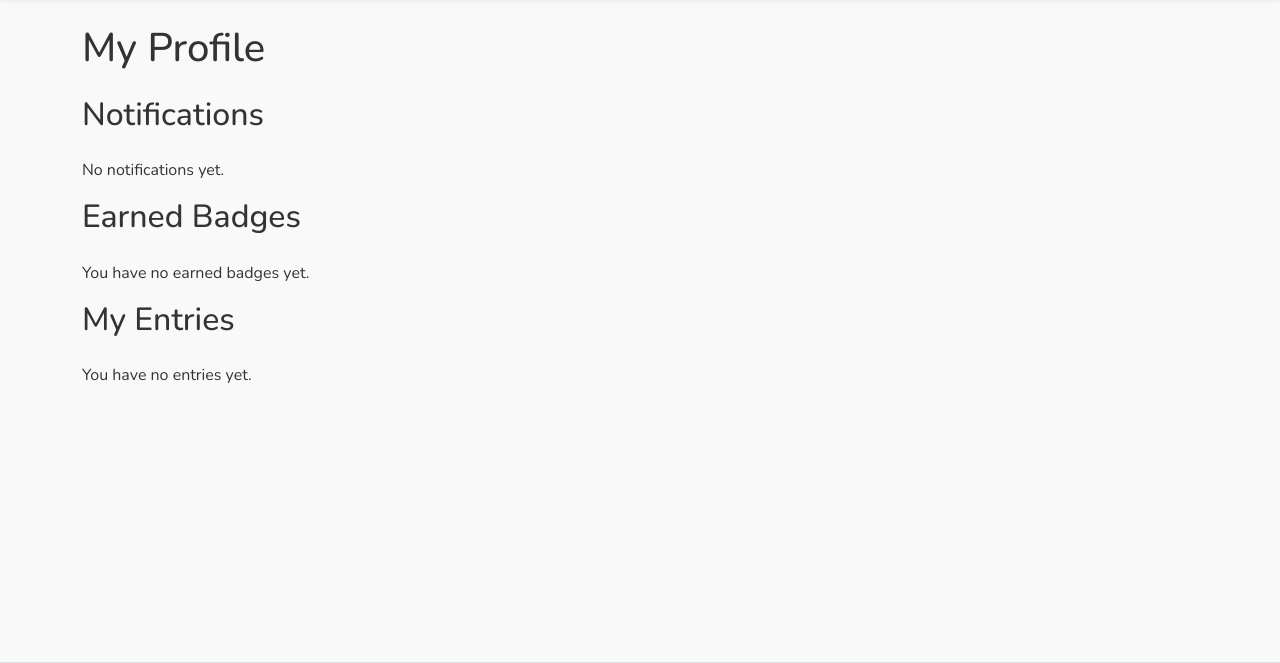
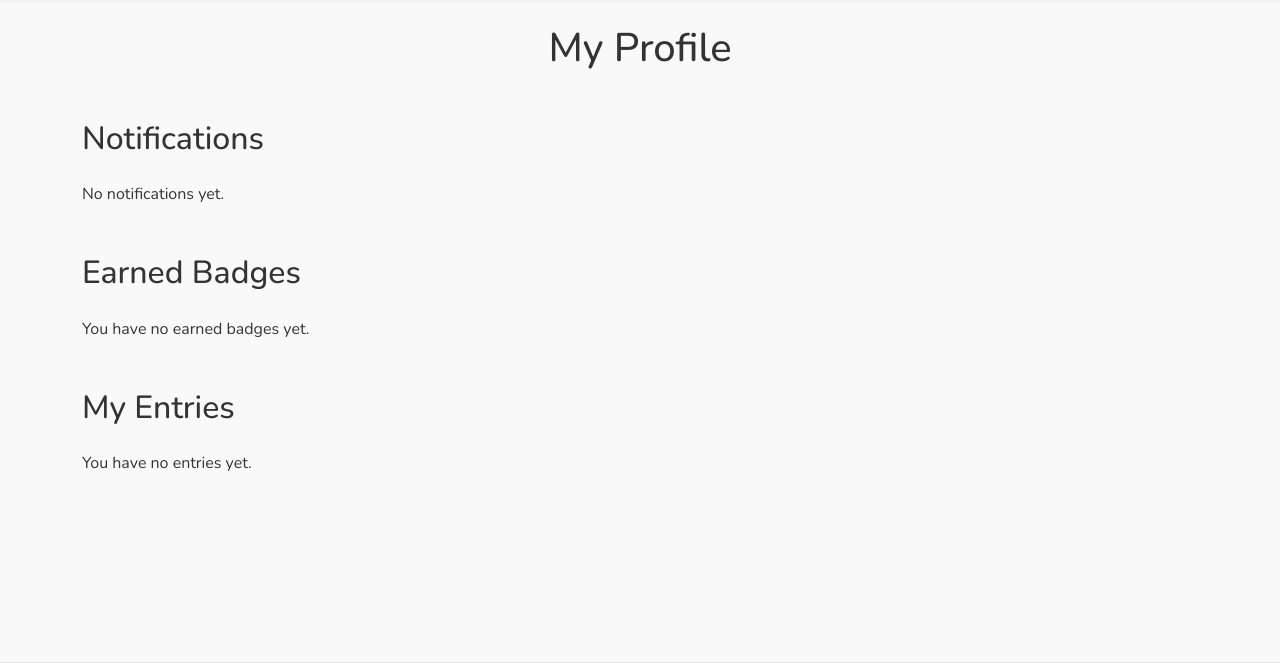
Before and after one commit to leilacsak/petpicks, a Django app: page /profile/ in a window 1280 px wide. Shown: the part 76-739 px from the top of the page. Run offline with Django 5.2, Linux system fonts and the light colour scheme; the visitor is signed in with stand-in values (Sample User, id 1); data that the repository does not hold is empty; some libraries are stand-ins or nearby versions.

Commit message:
Improve profile  heading styling with consistent margins and move "My Profile" to the middle

```diff
--- a/lottery/templates/lottery/profile.html
+++ b/lottery/templates/lottery/profile.html
@@ -2,9 +2,9 @@
 
 {% block content %}
 <div class="container py-4">
-    <h1 class="mb-4">My Profile</h1>
+    <h1 class="mb-4 text-center">My Profile</h1>
 
-    <h2 class="mb-4">Notifications</h2>
+    <h2 class=" mt-5 mb-4">Notifications</h2>
     {% if notifications %}
     <ul class="list-group mb-4 profile-notifications">
         {% for n in notifications %}
@@ -18,7 +18,7 @@
     <p>No notifications yet.</p>
     {% endif %}
 
-    <h2 class="mb-4">Earned Badges</h2>
+    <h2 class=" mt-5 mb-4">Earned Badges</h2>
     {% if badges %}
     <div class="badge-grid mb-4">
         {% for badge in badges %}
@@ -38,7 +38,7 @@
     <p>You have no earned badges yet.</p>
     {% endif %}
 
-    <h2 class="mb-4">My Entries</h2>
+    <h2 class=" mt-5 mb-4">My Entries</h2>
     <div>
         {% if entries %}
         <div class="row">
```
